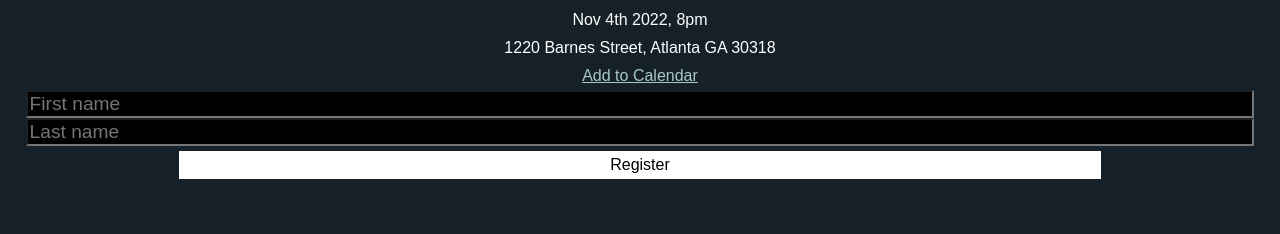
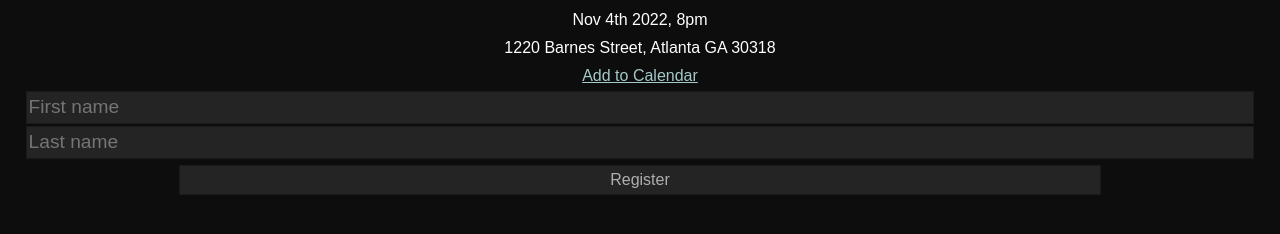
Before and after one commit to johngarrett/barnes-st-bash, a plain HTML site: page docs/index.html in a window 1280 px wide. Shown: the part 208-442 px from the top of the page. Drawn offline with Linux system fonts and the light colour scheme; no server answers.

Commit message:
minor styling

```diff
--- a/docs/index.css
+++ b/docs/index.css
@@ -1,6 +1,9 @@
 :root {
-    --fake-black: #152028;
+    --fake-black: hsl(0, 0%, 5%);
     --blue: #A5C9CA;
+    --white: #afafaf;
+    --form-bg: hsl(0, 0%, 14%);
+    --form-border: hsl(0, 0%, 10%);
 }
 
 .h-flex {
@@ -52,18 +55,21 @@ body {
     margin: 2%;
 }
 .button {
-    border: none;
     text-align: center;
     font-size: 1em;
     margin: 5px;
     padding: 5px;
-    color: black;
-    background-color: white;
+    border: 1px solid var(--form-border);
+    color: var(--white);
+    background: var(--form-bg);
 }
 .text-input {
-    color: white;
-    background-color: black;
     font-size: 1.2em;
+    line-height: 1.5;
+    border: 1px solid var(--form-border);
+    color: var(--white);
+    background: var(--form-bg);
+    margin: 1px;
 }
 .guests-grid {
     display: grid;
```
Also changed, not shown: docs/_open-graph.html (added, +21 -0 lines).
